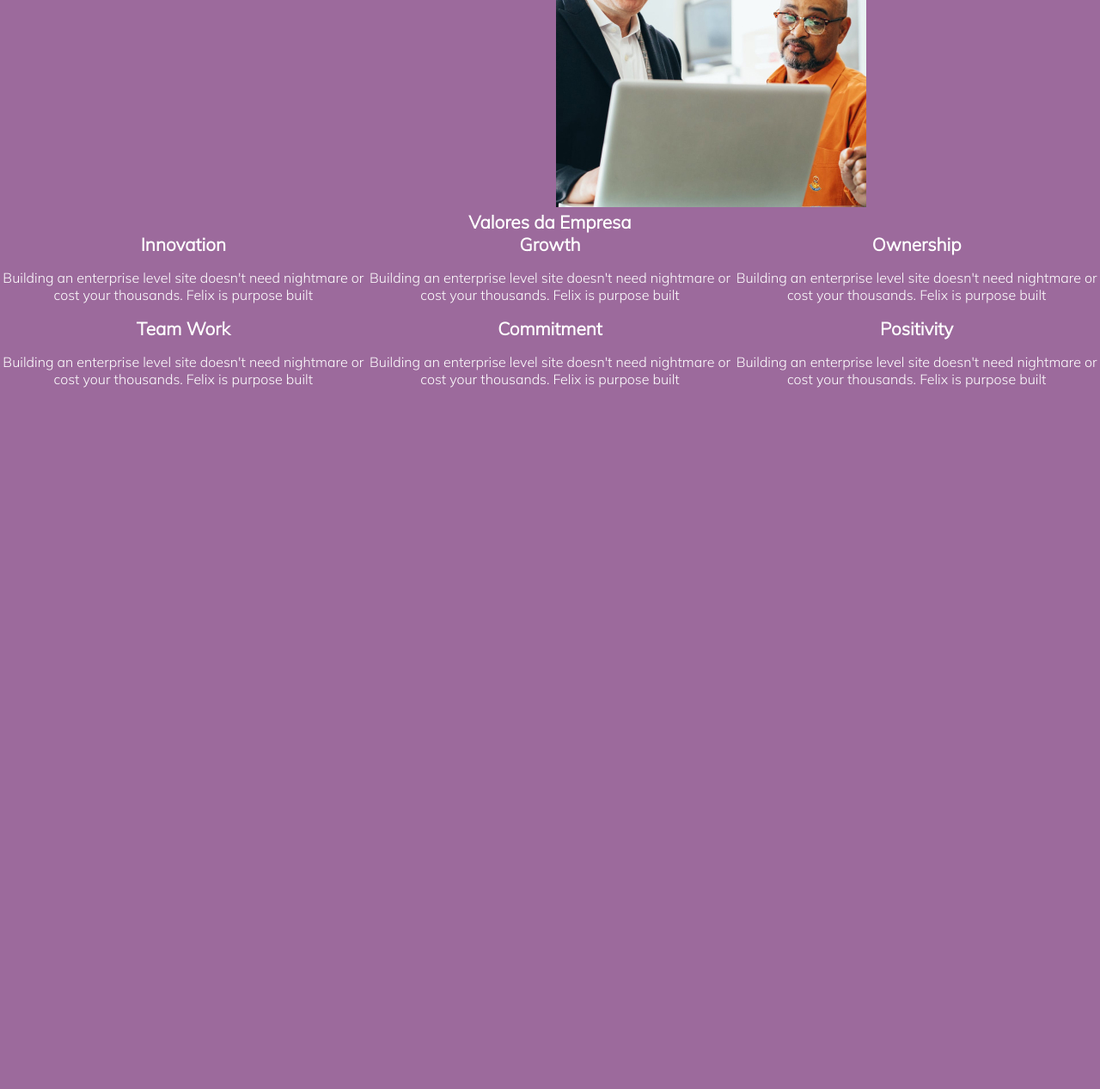
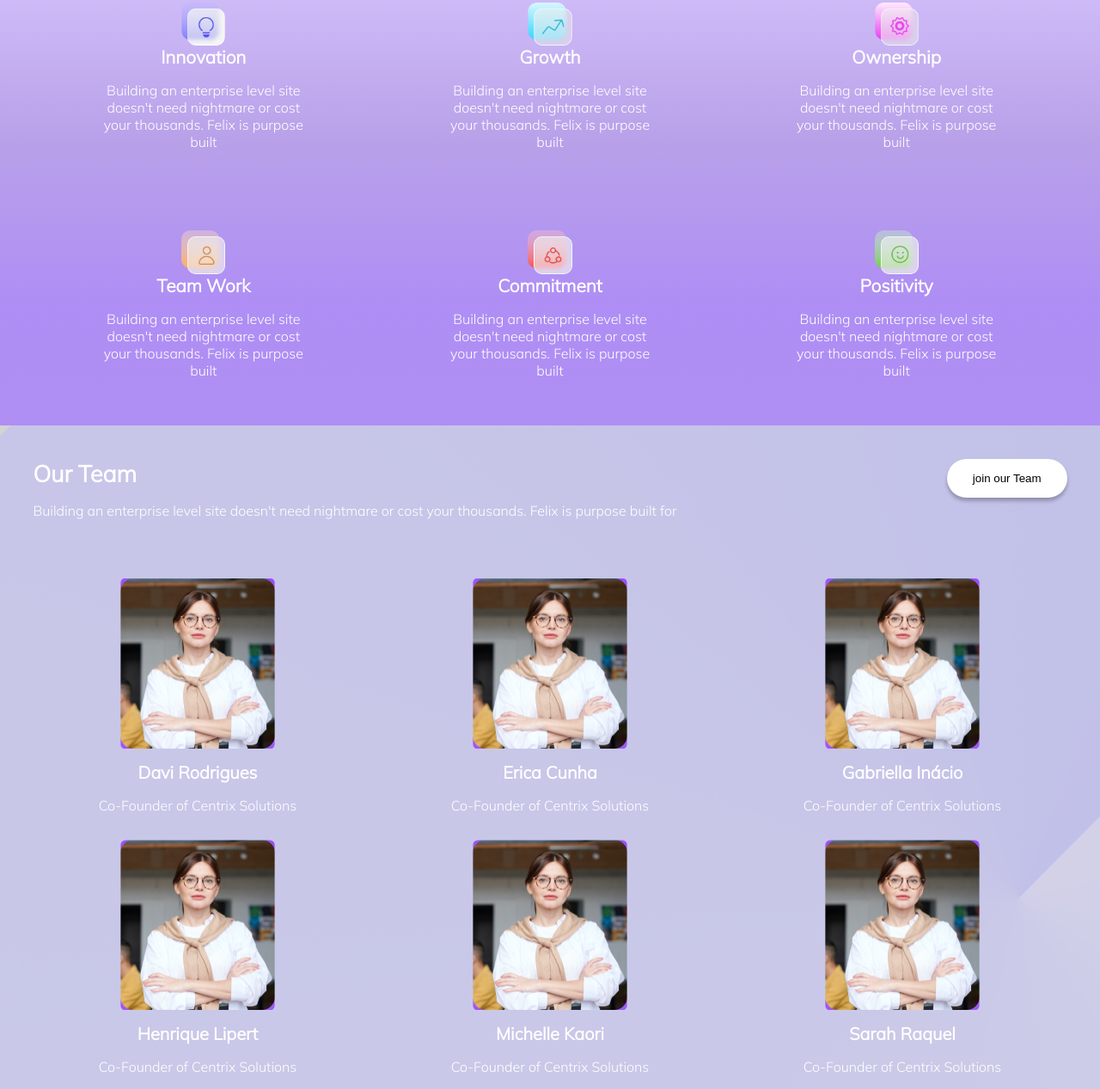
Before and after one commit to centrix-solutions/Ambiente_Teste, a website: page site/public/sobre_nos.html in a window 1280 px wide. Shown: the part 1314-2581 px from the top of the page at 86% size. Before the commit the page ends 1781 px from the top, so only its background shows below. Drawn offline with Linux system fonts and the light colour scheme.

Commit message:
sobre nós em desenvolvimento, missão, valores e membros da equipe estilizados

```diff
--- a/site/public/css/sobrenos.css
+++ b/site/public/css/sobrenos.css
@@ -3,8 +3,10 @@
 body {
     margin: auto;
     font-family: 'Mulish', sans-serif;
-    background-color: rgb(156, 106, 156);
-    color: white;
+    margin: 0;
+    background: linear-gradient(180deg, #4B3753 0%, #4B3753 0%, #4B3753 0.01%, rgba(90, 52, 169, 0.93) 9.09%, #8565C9 18.18%, rgba(180, 153, 238, 0.96) 27.27%, rgba(170, 143, 225, 0.63) 39.58%, rgba(206, 185, 249, 0.93) 50%, rgba(151, 116, 222, 0.68) 57.29%, rgba(161, 122, 243, 0.85) 64.58%, rgba(167, 131, 242, 0.90) 70.31%, rgba(139, 89, 245, 0.63) 81.82%, #5A34A9 90.91%, rgba(75, 55, 83, 0.99) 100%);
+    height: max-content;
+    color:white;
 }
 
 .navBar {
@@ -119,7 +121,7 @@ span{
 .texto p{
     border:none;
 }
-#btn_join{
+.btn_join{
     border:none;
     color:white;
     border-radius:50px;
@@ -127,7 +129,7 @@ span{
     padding:15px 30px;
     box-shadow: 0px 4px 4px 0px rgba(0, 0, 0, 0.25);
 }
-#btn_join:hover{
+.btn_join:hover{
     cursor:pointer;
 }
 .bloco_texto{
@@ -143,7 +145,7 @@ span{
 }
 .negocios{
     text-align:center;
-    padding-top:5%;
+    padding:5%;
 }
 .valores_empresa{
     justify-content:flex;
@@ -163,7 +165,7 @@ span{
 .missao_frases{
     display:flex;
 }
-.missao_frases img{
+.ticks{
     height:2%;
     padding-top:4%;
     padding-right: 3%;
@@ -174,5 +176,65 @@ span{
 .missao{
     display:flex;
     justify-content:center;
+    padding:3%;
     /* width:30%; */
 }
+.img_missao{
+    width:15%;
+    height:10%;
+    border-radius:30px;
+    padding:10px;
+}
+.card{
+    display:flex;
+    flex-direction: column;
+    align-items:center;
+    width:20%;
+    padding:3%;
+}
+.card img{
+    width:20%;
+    height:40%;
+}
+.card:hover{
+    background-color:#FFF;
+    border-radius:20px;
+    color:black;
+    width:25%;
+}
+.time_um{
+    display:flex;
+    justify-content:space-evenly;
+}
+.time_dois{
+    display:flex;
+    justify-content:space-evenly;
+}
+.membros{
+    display:flex;
+    flex-direction: column;
+    align-items:center;
+}
+.membros img{
+    width:50%;
+    height:70%;
+    padding:4%;
+    border-radius:20px;
+}
+.membros span{
+    font-size: 20px;
+}
+.time_empresa{
+background: url(../assets/imgs/fundo.png), lightgray 50% / cover no-repeat;
+background-blend-mode: soft-light;
+}
+.inicio{
+    display:flex;
+    justify-content:space-between;
+    padding:3%;
+}
+.team{
+    background-color:white;
+    color:black;
+    height:20%;
+}
--- a/site/public/sobre_nos.html
+++ b/site/public/sobre_nos.html
@@ -69,7 +69,7 @@
                 </div>
             </div>
 
-            <button onclick="" id="btn_join"> join our Team </button>
+            <button onclick="" class="btn_join"> join our Team </button>
         </div>
     </div>
 
@@ -79,53 +79,59 @@
 
         <div class="numeros">
             <div><span> 10 YEARS </span>
-                <p> In Business </p></div>
+                <p> In Business </p>
+            </div>
             <div><span> 75,000+ </span>
-                    <p> Customers </p></div>
+                <p> Customers </p>
+            </div>
             <div><span> 100k+ </span>
-                        <p> Monthly Blog Readers </p></div>
+                <p> Monthly Blog Readers </p>
+            </div>
             <div><span> 1.2m+ </span>
-                            <p> Social Followers </p></div>
+                <p> Social Followers </p>
+            </div>
         </div>
     </div>
     <div class="missao">
         <div class="missao_empresa">
             <span> Our Mission </span>
-        <p> Building an enterprise level site doesn't need nightmare or cost your thousands. Felix is purpose built for ease of use and completxability to create.</p>
+            <p> Building an enterprise level site doesn't need nightmare or cost your thousands. Felix is purpose built
+                for ease of use and completxability to create.</p>
             <div class="missao_frases">
-            <img src="./assets/Tick.png" alt="tick">
+                <img class="ticks" src="./assets/imgs/Tick.png" alt="tick">
                 <p> Posting to social media, blogs, and messengers</p>
             </div>
             <div class="missao_frases">
-            <img src="./assets/Tick.png" alt="tick">
+                <img class="ticks" src="./assets/imgs/Tick.png" alt="tick">
                 <p> Working with images and videos</p>
             </div>
             <div class="missao_frases">
-            <img src="./assets/Tick.png" alt="tick">
+                <img class="ticks" src="./assets/imgs/Tick.png" alt="tick">
                 <p> The Future of Writing Blog Articles</p>
             </div>
         </div>
-    <div class="imagens">
-    <div><img src="./assets/missao2.jpg" alt="imagem missão"></div>
-    <div><img src="./assets/missao1.jpg" alt="imagem missão"></div>
+        <img class="img_missao" src="./assets/imgs/missao2.jpg" alt="imagem missão">
+        <img class="img_missao" src="./assets/imgs/missao1.jpg" alt="imagem missão">
     </div>
-    ></div>
     <div class="valores_empresa">
         <span> Valores da Empresa </span>
         <div class="valores_um">
             <div class="card">
+                <img src="./assets/imgs/icon_inovacao.png" alt="Innovation">
                 <span> Innovation </span>
                 <p> Building an enterprise level site doesn't need nightmare or cost your
                     thousands.
                     Felix is purpose built </p>
             </div>
             <div class="card">
+                <img src="./assets/imgs/icon_growth.png" alt="growth">
                 <span> Growth </span>
                 <p> Building an enterprise level site doesn't need nightmare or cost your
                     thousands.
                     Felix is purpose built </p>
             </div>
             <div class="card">
+                <img src="./assets/imgs/icon_ownership.png" alt="ownership">
                 <span> Ownership </span>
                 <p> Building an enterprise level site doesn't need nightmare or cost your
                     thousands.
@@ -135,18 +141,21 @@
         </div>
         <div class="valores_dois">
             <div class="card">
+                <img src="./assets/imgs/icon_teamwork.png" alt="teamwork">
                 <span> Team Work </span>
                 <p> Building an enterprise level site doesn't need nightmare or cost your
                     thousands.
                     Felix is purpose built </p>
             </div>
             <div class="card">
+                <img src="./assets/imgs/icon_commitment.png" alt="commitment">
                 <span> Commitment </span>
                 <p> Building an enterprise level site doesn't need nightmare or cost your
                     thousands.
                     Felix is purpose built </p>
             </div>
             <div class="card">
+                <img src="./assets/imgs/icon_positivity.png" alt="inovação">
                 <span> Positivity </span>
                 <p> Building an enterprise level site doesn't need nightmare or cost your
                     thousands.
@@ -154,6 +163,51 @@
             </div>
         </div>
     </div>
+    <div class="time_empresa">
+        <div class="inicio">
+            <div>
+                <span> Our Team </span>
+                <p> Building an enterprise level site doesn't need nightmare or cost your thousands. Felix is purpose
+                    built for
+                </p>
+            </div>
+            <button onclick="" class="btn_join team">join our Team</button>
+        </div>
+        <div class="time_um">
+            <div class="membros">
+                <img src="./assets/imgs/membro.jpg" alt="membro da equipe">
+                <span> Davi Rodrigues </span>
+                <p> Co-Founder of Centrix Solutions </p>
+            </div>
+            <div class="membros">
+                <img src="./assets/imgs/membro.jpg" alt="membro da equipe">
+                <span> Erica Cunha </span>
+                <p> Co-Founder of Centrix Solutions </p>
+            </div>
+            <div class="membros">
+                <img src="./assets/imgs/membro.jpg" alt="membro da equipe">
+                <span> Gabriella Inácio </span>
+                <p> Co-Founder of Centrix Solutions </p>
+            </div>
+        </div>
+        <div class="time_dois">
+            <div class="membros">
+                <img src="./assets/imgs/membro.jpg" alt="membro da equipe">
+                <span> Henrique Lipert </span>
+                <p> Co-Founder of Centrix Solutions </p>
+            </div>
+            <div class="membros">
+                <img src="./assets/imgs/membro.jpg" alt="membro da equipe">
+                <span> Michelle Kaori </span>
+                <p> Co-Founder of Centrix Solutions </p>
+            </div>
+            <div class="membros">
+                <img src="./assets/imgs/membro.jpg" alt="membro da equipe">
+                <span> Sarah Raquel </span>
+                <p> Co-Founder of Centrix Solutions </p>
+            </div>
+        </div>
+    </div>
 </body>
 
 </html>
```
Also changed, not shown: site/public/assets/imgs/Tick.png (renamed from site/public/assets/Tick.png), site/public/assets/imgs/fundo.png (added), site/public/assets/imgs/icon_commitment.png (added), site/public/assets/imgs/icon_growth.png (added), site/public/assets/imgs/icon_inovacao.png (added), site/public/assets/imgs/icon_ownership.png (added), site/public/assets/imgs/icon_positivity.png (added), site/public/assets/imgs/icon_teamwork.png (added), site/public/assets/imgs/membro.jpg (added), site/public/assets/imgs/missao1.jpg (renamed from site/public/assets/missao1.jpg), site/public/assets/imgs/missao2.jpg (renamed from site/public/assets/missao2.jpg). Lines whose indentation alone changed are shown as unchanged.
